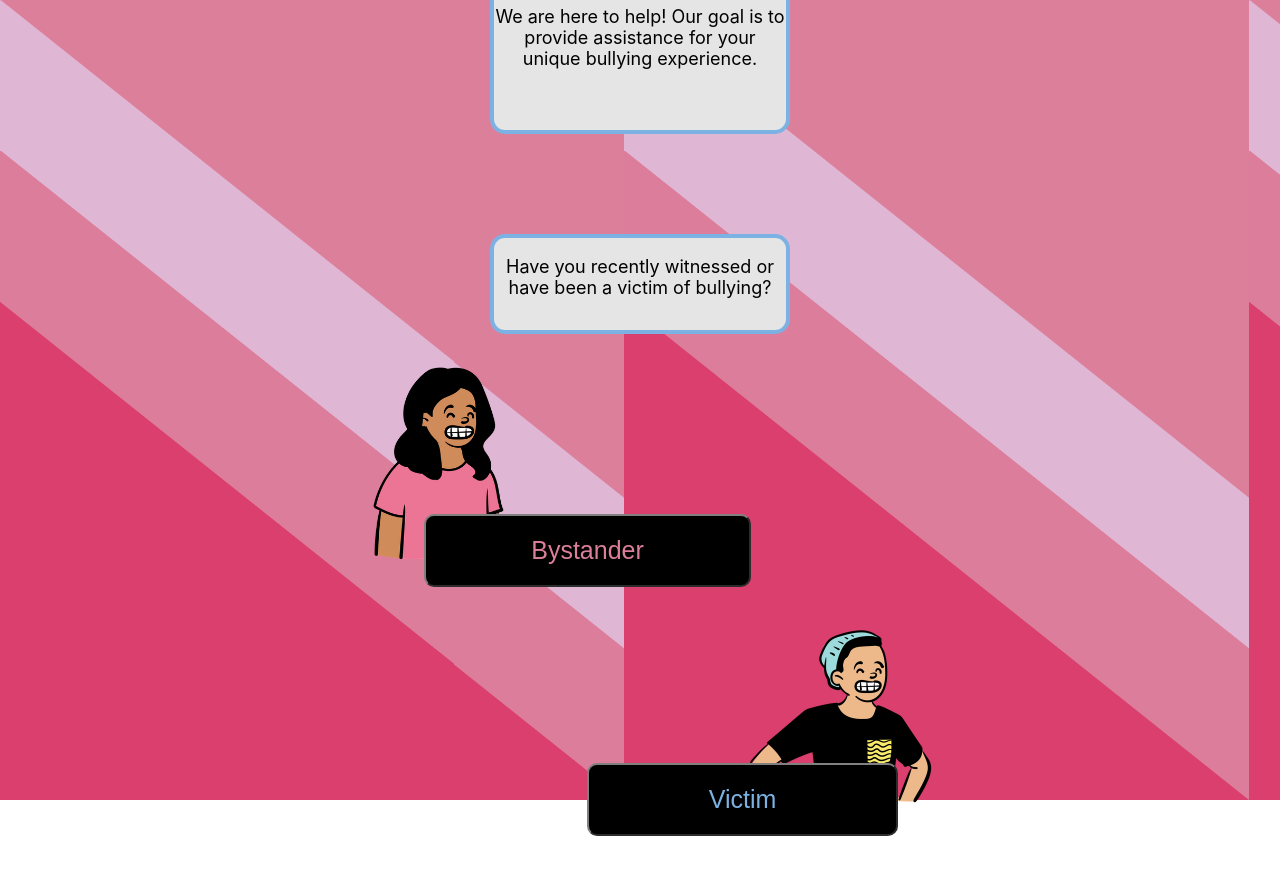
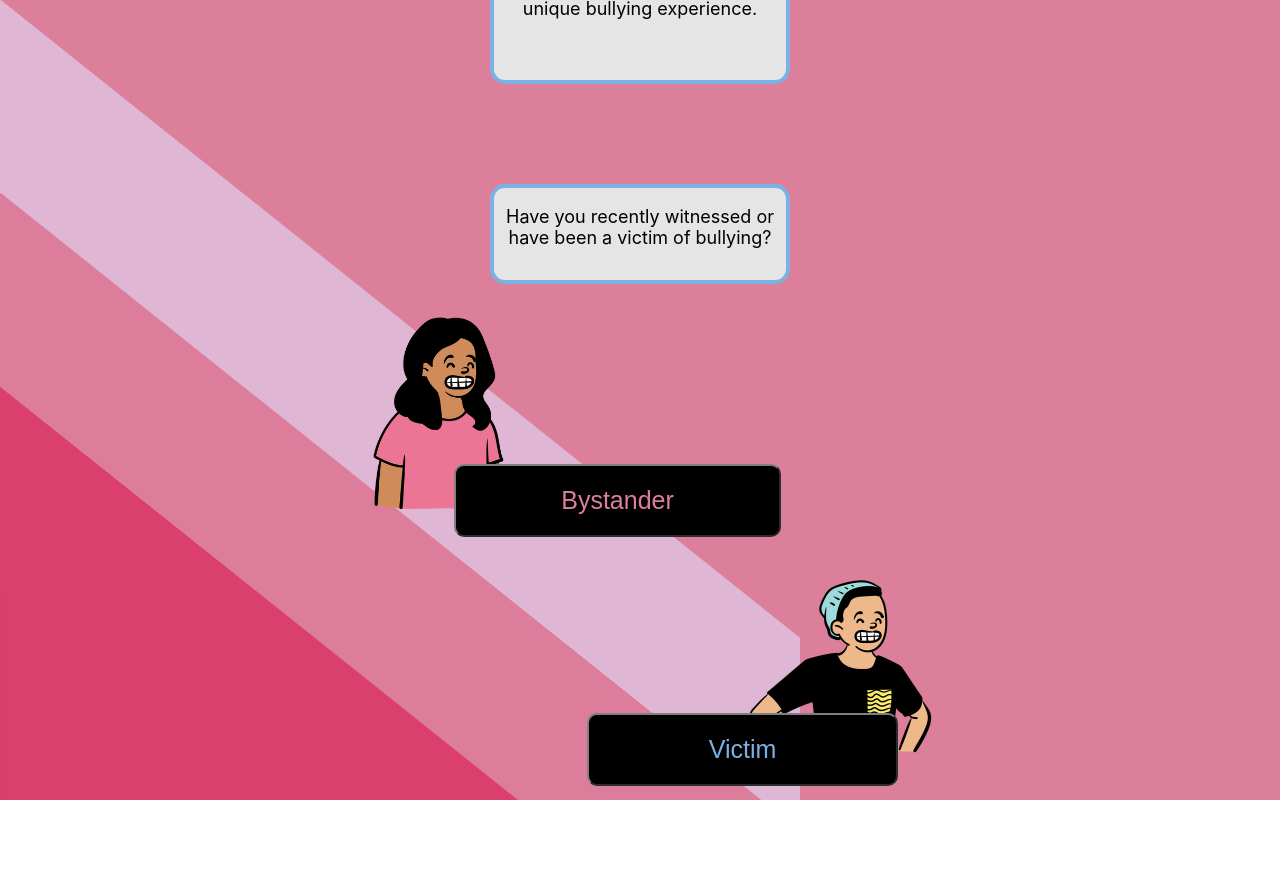
Before and after one commit to gurvirdhaliwal99/Bullytin-final, a Next.js app: page / in a window 1280 px wide. Shown: the top 874 px of the page. Built offline with nearby package versions, Linux system fonts and the light colour scheme.

Commit message:
slight main container changes

```diff
--- a/comps/Avatar_W/index.js
+++ b/comps/Avatar_W/index.js
@@ -6,6 +6,7 @@ const AvatarInputW = styled.div`
     height: ${props=>props.height};
     background-image: url(${props=>props.bgImg});
     background-size: ${props=>props.bsize};
+    background-repeat: no-repeat;
     position: relative;
     right: ${props=>props.right};
     bottom: ${props=>props.bottom};
--- a/comps/Circlelogo/index.js
+++ b/comps/Circlelogo/index.js
@@ -11,9 +11,7 @@ const LogoCircle = styled.div`
     height: 75px;
     width: 75px;
     border-radius: 50%;
-    margin-bottom: 100px;
     position: relative;
-    top:50px;
     right:${props=>props.right};
 `;
 //circle logo does not need diff variations at ths time.
--- a/pages/index.js
+++ b/pages/index.js
@@ -16,6 +16,8 @@ const Container = styled.div`
   align-items:center;
   flex-direction: column;
   background-image: url("Pink_bg_Graphic.svg");
+  background-repeat: no-repeat;
+  background-size: 100vh;
   background-color:#DC7F9B;
   height: 100vh;
 `;
@@ -25,6 +27,9 @@ const Header = styled.div`
   justify-content:center;
   align-items:center;
   flex-direction: row;
+  background-color: green;
+
+
 `;
 
 const Body = styled.div`
@@ -55,7 +60,7 @@ export default function Home() {
 
       <Buttons>
         <AvatarW bottom="75px" ></AvatarW>
-        <Button text="Bystander" color="#DC7F9B" padding="20px 105px" bottom="125px" right="110px" routeTo="/bystander"></Button>
+        <Button text="Bystander" color="#DC7F9B" padding="20px 105px" bottom="125px" right="50px" routeTo="/bystander"></Button>
         <AvatarV bottom="95px"></AvatarV>
         <Button text="Victim" color="#7CB2E3" padding="20px 120px" bottom="150px" left="100px"></Button>
       </Buttons>
```
